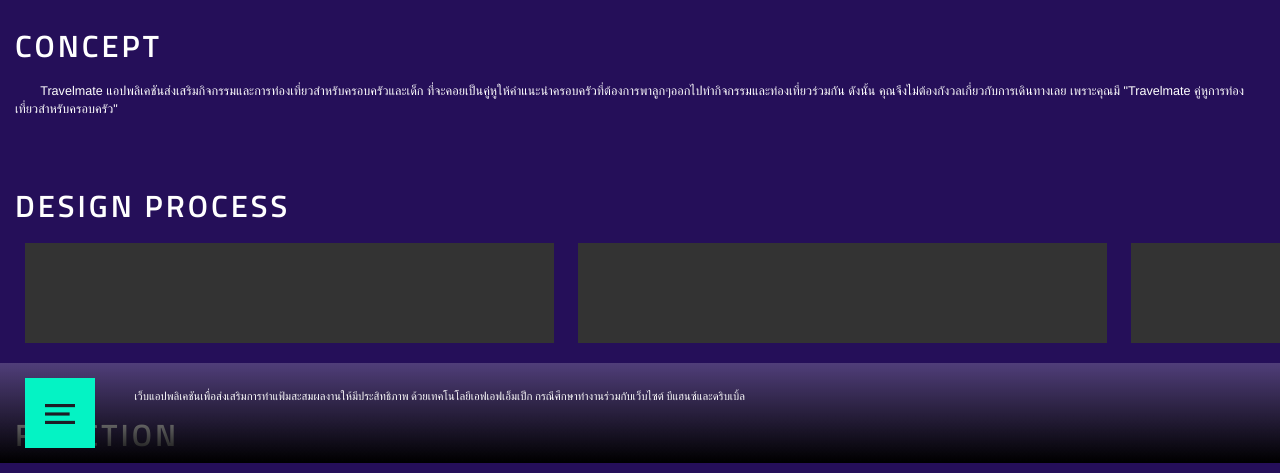
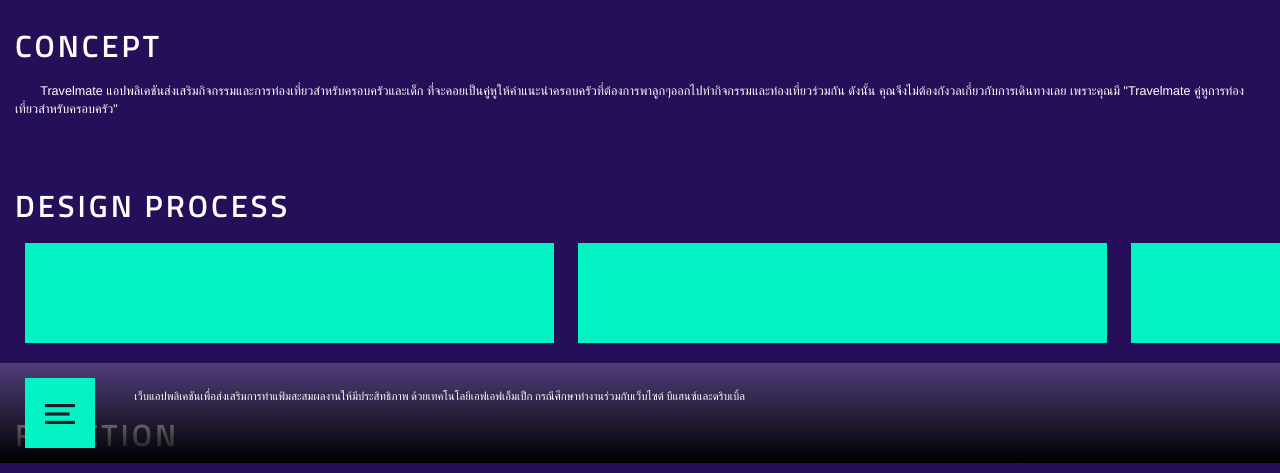
Before and after one commit to pnplu/ultra_port, a PHP site: page /project_detail.php in a window 1280 px wide. Shown: the part 337-810 px from the top of the page. Run offline with PHP 8.4, Linux system fonts and the light colour scheme.

Commit message:
test project_detail unsuccess 7

```diff
--- a/stylesheet/css/style_project_detail.css
+++ b/stylesheet/css/style_project_detail.css
@@ -63,7 +63,7 @@ html, body {
       height: auto;
       min-height: 100px;
       float: none;
-      background-color: #333333;
+      background-color: #04F3C4;
       list-style-type: none;
       display: inline-block !important; }
     .wrap_design_process .wrap_dp_user .dp_img_user_b {
--- a/stylesheet/sass/style_project_detail.scss
+++ b/stylesheet/sass/style_project_detail.scss
@@ -89,7 +89,7 @@ display: none;
         height: auto;
         min-height: 100px;
         float: none;
-        background-color: #333333;
+        background-color: $color_green;
         list-style-type: none;
         display: inline-block !important;
       }
```
Also changed, not shown: 1 other file.
